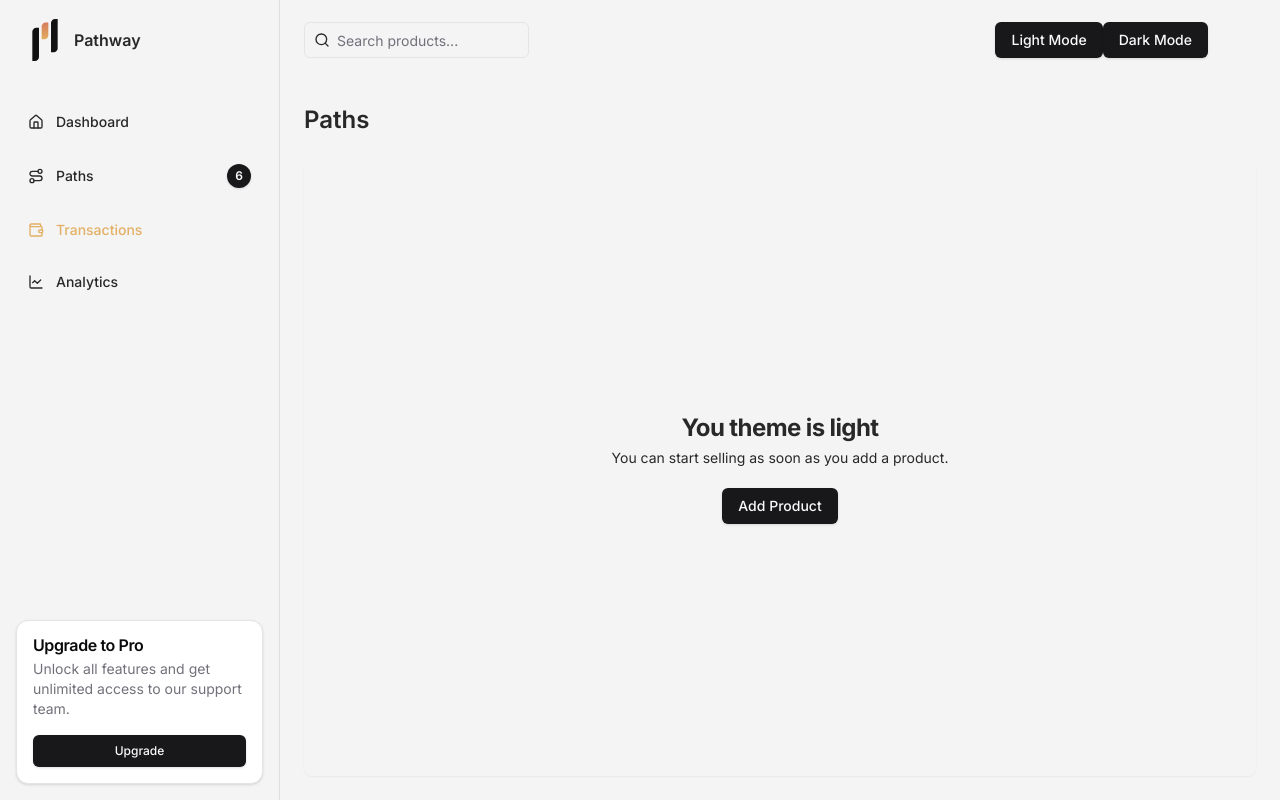
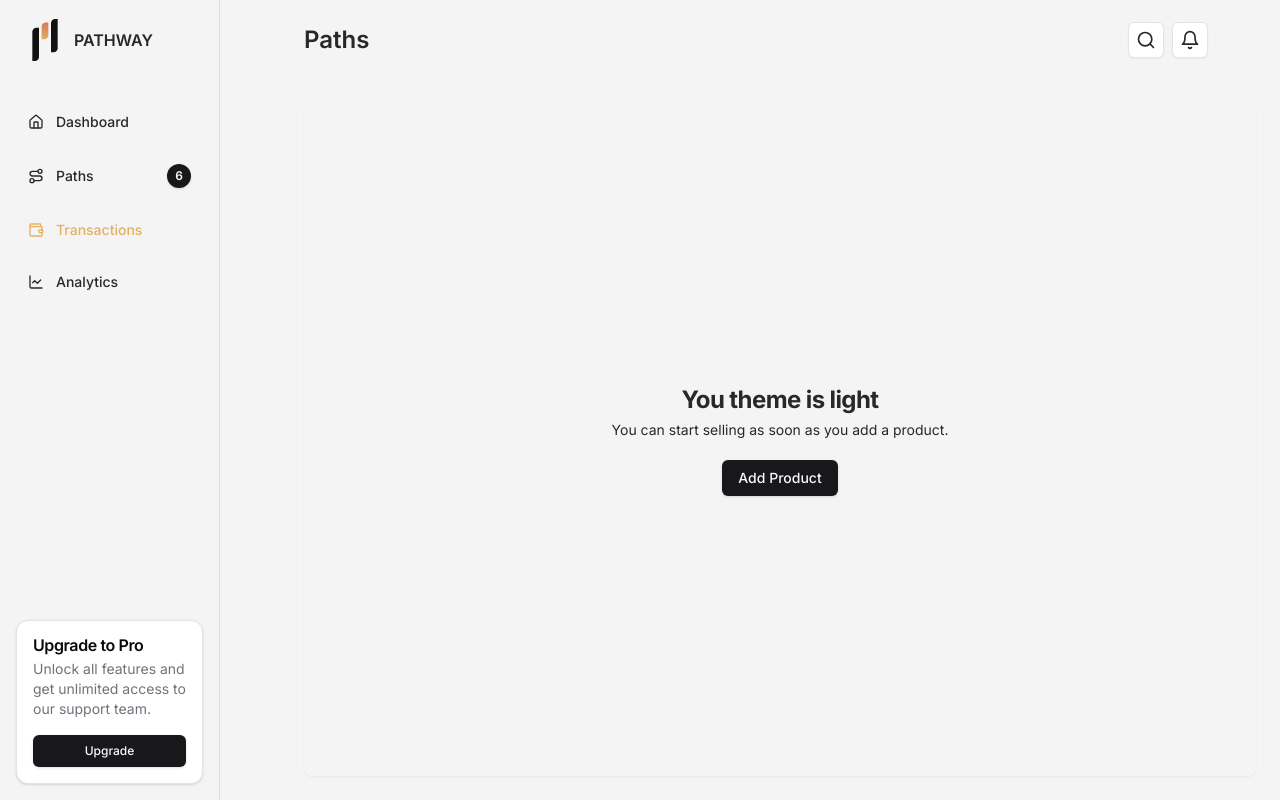
Before and after one commit to PhMoraiis/pathway.com, a Next.js app: page /app in a window 1280 px wide. Built offline with nearby package versions, Linux system fonts and the light colour scheme.

Commit message:
feat(app): styling app dashboard

```diff
--- a/src/app/app/page.tsx
+++ b/src/app/app/page.tsx
@@ -2,6 +2,7 @@
 
 import Link from 'next/link'
 import {
+  Bell,
   Home,
   LineChart,
   Menu,
@@ -39,7 +40,7 @@ export default function Dashboard() {
 
   return (
     <div className="grid min-h-screen w-full md:grid-cols-[220px_1fr] lg:grid-cols-[280px_1fr]">
-      <div className="hidden border-r bg-background md:block">
+      <div className="hidden border-r bg-background md:block w-[220px]">
         <div className="flex h-full max-h-screen flex-col gap-6">
           <div className="flex h-14 items-center px-4 md:h-[80px] lg:h-[80px] lg:px-6">
             <Link
@@ -47,7 +48,7 @@ export default function Dashboard() {
               className="flex items-center gap-2 font-semibold text-text"
             >
               <PathwayLogo width={42} height={42} />
-              <span className="">Pathway</span>
+              <span className="uppercase">Pathway</span>
             </Link>
           </div>
           <div className="flex-1">
@@ -176,20 +177,29 @@ export default function Dashboard() {
             </SheetContent>
           </Sheet>
           <div className="w-full flex-1">
-            <form>
-              <div className="relative">
-                <Search className="absolute left-2.5 top-2.5 h-4 w-4 text-text" />
-                <Input
-                  type="search"
-                  placeholder="Search products..."
-                  className="w-full appearance-none bg-background pl-8 shadow-none md:w-2/3 lg:w-1/3"
-                />
-              </div>
-            </form>
+            <div className="flex items-center">
+              <h1 className="text-lg font-semibold md:text-2xl text-text">
+                Paths
+              </h1>
+            </div>
           </div>
-          <div>
-            <Button onClick={() => setTheme('light')}>Light Mode</Button>
-            <Button onClick={() => setTheme('dark')}>Dark Mode</Button>
+          <div className='space-x-2'>
+            <Button
+              variant="outline"
+              size="icon"
+              onClick={() => setTheme(theme === 'light' ? 'dark' : 'light')}
+            >
+              {/* Aqui irá ficar a command bar*/}
+              <Search className="h-5 w-5" />
+            </Button>
+            <Button
+              variant="outline"
+              size="icon"
+              onClick={() => setTheme(theme === 'light' ? 'dark' : 'light')}
+            >
+              {/* Aqui irá ficar a command bar*/}
+              <Bell className="h-5 w-5" />
+            </Button>
           </div>
           <DropdownMenu>
             <DropdownMenuTrigger asChild>
@@ -210,11 +220,6 @@ export default function Dashboard() {
           </DropdownMenu>
         </header>
         <main className="flex flex-1 flex-col gap-4 p-4 lg:gap-6 lg:p-6">
-          <div className="flex items-center">
-            <h1 className="text-lg font-semibold md:text-2xl text-text">
-              Paths
-            </h1>
-          </div>
           <div
             className="flex flex-1 items-center justify-center rounded-lg shadow-sm"
             x-chunk="dashboard-02-chunk-1"
--- a/src/app/auth/page.tsx
+++ b/src/app/auth/page.tsx
@@ -112,10 +112,10 @@ export default function Auth() {
                 {isSubmitting ? (
                   <LoaderPinwheel size={22} className="animate-spin" />
                 ) : (
-                  <>
+                  <div>
                     Send Magic Link
                     <WandSparkles className="mr-2 h-4 w-4" />
-                  </>
+                  </div>
                 )}
               </Button>
             </form>
--- a/src/components/pathway-logo/index.tsx
+++ b/src/components/pathway-logo/index.tsx
@@ -10,6 +10,16 @@ interface ILogoProps {
 export function PathwayLogo({ width, height }: ILogoProps) {
   const [isHovered, setIsHovered] = useState(false)
   const { theme } = useTheme()
+
+  const darkColors = {
+    first: '#90BB94',
+    second: '#5347DE',
+  }
+
+  const lightColors = {
+    first: '#D67B5B',
+    second: '#E2AD5E',
+  }
 
   return (
     <svg
@@ -53,7 +63,7 @@ export function PathwayLogo({ width, height }: ILogoProps) {
           <motion.stop
             offset="0%"
             animate={{
-              stopColor: isHovered ? '#90BB94' : '#D67B5B',
+              stopColor: theme === 'light' ? lightColors.first : darkColors.first,
             }}
             transition={{
               duration: 0.9,
@@ -63,7 +73,7 @@ export function PathwayLogo({ width, height }: ILogoProps) {
           <motion.stop
             offset="100%"
             animate={{
-              stopColor: isHovered ? '#5347DE' : '#E2AD5E',
+              stopColor: theme === 'light' ? lightColors.second : darkColors.second,
             }}
             transition={{
               duration: 0.9,
```
